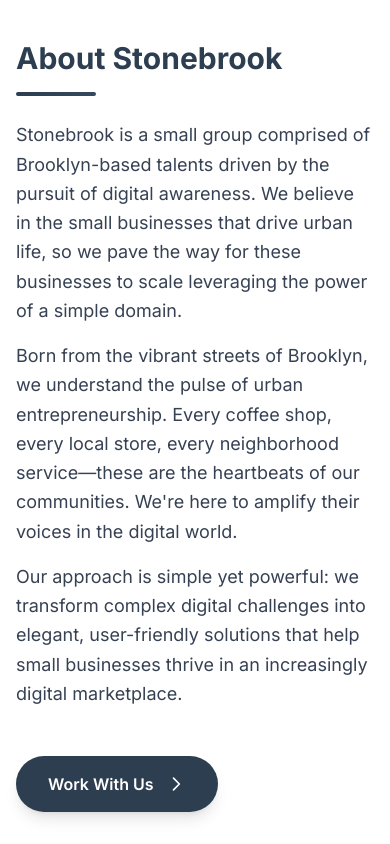
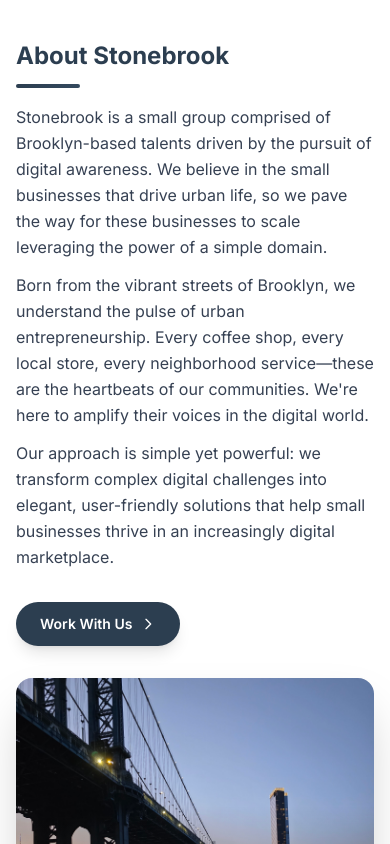
Before and after one commit to Bryan-G1thub/stonebrook, a Next.js app: page / in a window 390 px wide. Shown: the part 6180-7024 px from the top of the page. Built offline with nearby package versions, Linux system fonts and the light colour scheme.

Commit message:
Improve About component mobile responsiveness and image display

```diff
--- a/src/app/components/About.tsx
+++ b/src/app/components/About.tsx
@@ -6,24 +6,24 @@ export default function About() {
   return (
     <section className="w-full py-16 sm:py-32 px-4 bg-white relative overflow-hidden" id="about">
       <div className="max-w-7xl mx-auto relative z-10">
-        <div className="grid grid-cols-1 lg:grid-cols-2 gap-12 lg:gap-16 items-center">
+        <div className="grid grid-cols-1 lg:grid-cols-2 gap-8 sm:gap-12 lg:gap-16 items-center">
           {/* Image Section */}
           <div className="relative order-2 lg:order-1">
-            <div className="relative rounded-3xl overflow-hidden shadow-2xl">
+            <div className="relative rounded-2xl sm:rounded-3xl overflow-hidden shadow-2xl">
               {/* Brooklyn Bridge Image */}
-              <div className="relative w-full h-96 lg:h-[500px]">
+              <div className="relative w-full h-64 sm:h-96 lg:h-[500px] bg-gray-100">
                 <Image
                   src="/brooklyn.jpg"
                   alt="Manhattan Bridge at dusk with New York City skyline"
                   fill
-                  className="object-contain"
+                  className="object-cover object-center lg:object-bottom"
                   priority
                 />
                 {/* Overlay gradient for better text readability */}
                 <div className="absolute inset-0 bg-gradient-to-t from-black/40 via-transparent to-transparent"></div>
 
                 {/* Overlay text */}
-                <div className="absolute bottom-6 left-6 text-white">
+                <div className="absolute bottom-4 sm:bottom-6 left-4 sm:left-6 text-white">
                   <div className="text-sm font-medium opacity-90">Brooklyn, NY</div>
                   <div className="text-xs opacity-75">Where innovation meets urban culture</div>
                 </div>
@@ -33,15 +33,15 @@ export default function About() {
 
           {/* Text Section */}
           <div className="order-1 lg:order-2">
-            <div className="space-y-6">
+            <div className="space-y-4 sm:space-y-6">
               <div>
-                <h2 className="text-3xl sm:text-4xl lg:text-5xl font-bold text-[#2C3E50] mb-4">
+                <h2 className="text-2xl sm:text-3xl md:text-4xl lg:text-5xl font-bold text-[#2C3E50] mb-3 sm:mb-4">
                   About Stonebrook
                 </h2>
-                <div className="w-20 h-1 bg-gradient-to-r from-[#2C3E50] to-[#34495e] rounded-full mb-6"></div>
+                <div className="w-16 sm:w-20 h-1 bg-gradient-to-r from-[#2C3E50] to-[#34495e] rounded-full mb-4 sm:mb-6"></div>
               </div>
 
-              <div className="space-y-4 text-lg leading-relaxed text-gray-700">
+              <div className="space-y-3 sm:space-y-4 text-base sm:text-lg leading-relaxed text-gray-700">
                 <p>
                   Stonebrook is a small group comprised of Brooklyn-based talents driven by the pursuit of digital awareness.
                   We believe in the small businesses that drive urban life, so we pave the way for these businesses to scale
@@ -61,13 +61,13 @@ export default function About() {
               </div>
 
               {/* CTA Button */}
-              <div className="pt-6">
+              <div className="pt-4 sm:pt-6">
                 <Link
                   href="/contact"
-                  className="inline-flex items-center bg-[#2C3E50] text-white px-8 py-4 rounded-full hover:bg-[#34495e] transition-all duration-300 shadow-lg hover:shadow-xl transform hover:-translate-y-1 font-semibold"
+                  className="inline-flex items-center justify-center bg-[#2C3E50] text-white px-6 sm:px-8 py-3 sm:py-4 rounded-full hover:bg-[#34495e] transition-all duration-300 shadow-lg hover:shadow-xl transform hover:-translate-y-1 font-semibold text-sm sm:text-base"
                 >
                   Work With Us
-                  <svg className="w-5 h-5 ml-3" fill="none" stroke="currentColor" viewBox="0 0 24 24">
+                  <svg className="w-4 h-4 sm:w-5 sm:h-5 ml-2 sm:ml-3" fill="none" stroke="currentColor" viewBox="0 0 24 24">
                     <path strokeLinecap="round" strokeLinejoin="round" strokeWidth={2} d="M9 5l7 7-7 7" />
                   </svg>
                 </Link>
```
